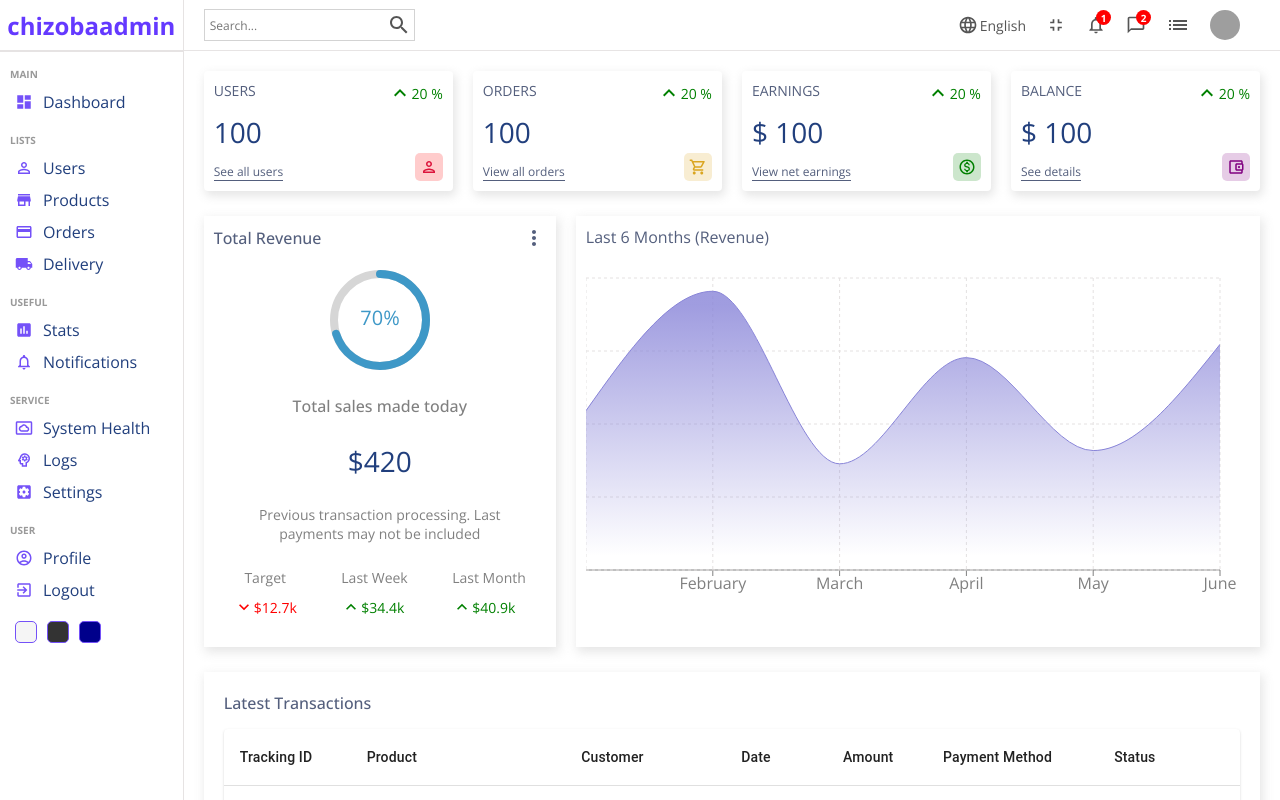
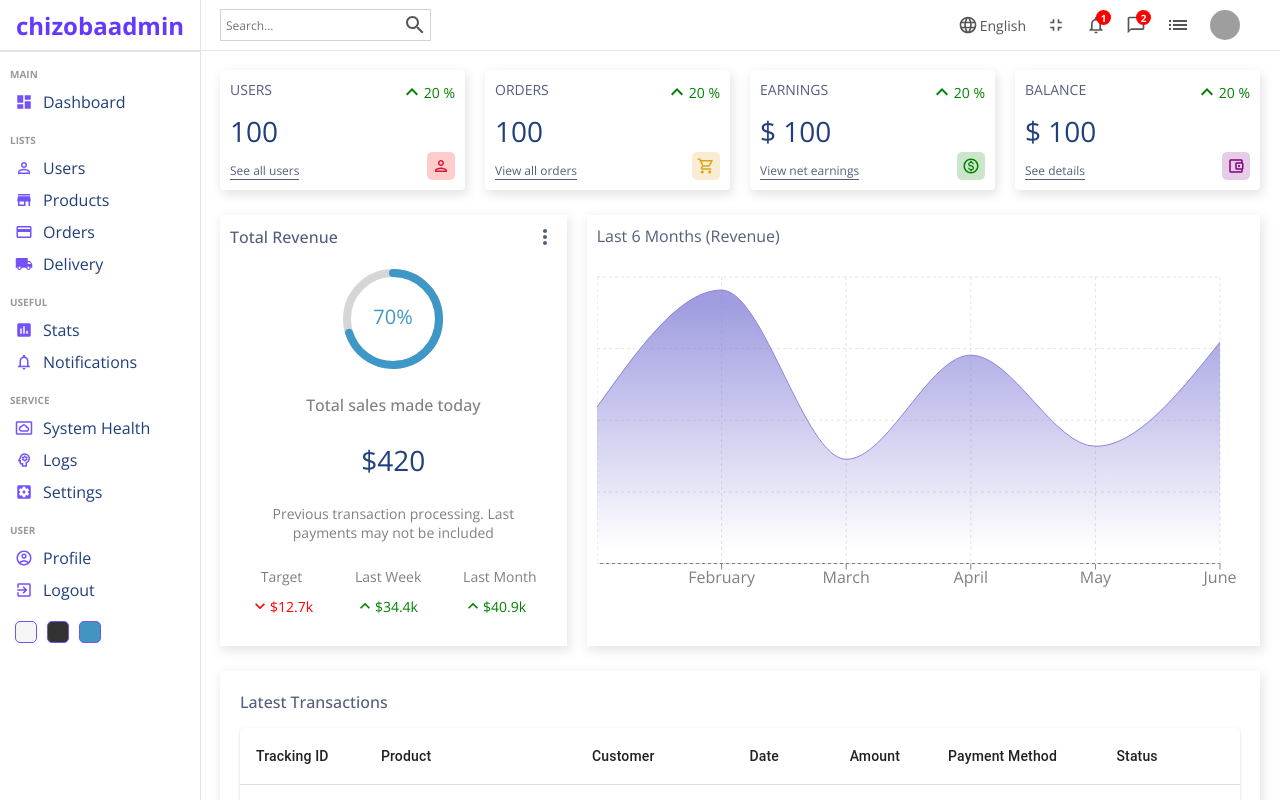
Before and after one commit to chizobavictory/react_dashboard, a React (Create React App) app: page / in a window 1280 px wide. Shown: the top 800 px of the page. Built offline with nearby package versions, Linux system fonts and the light colour scheme; grey boxes are pictures that could not be loaded.

Commit message:
navbar styling

```diff
--- a/src/components/navbar/navbar.scss
+++ b/src/components/navbar/navbar.scss
@@ -1,12 +1,15 @@
 .navbar {
   height: 50px;
+  background-color: white;
   border-bottom: 0.5px solid rgb(231, 228, 228);
   display: flex;
-  // position: sticky;
-  // top: 0;
   align-items: center;
   font-size: 14px;
   color: #555;
+  position: fixed;
+  top: 0;
+  left: 0;
+  right: 0;
 
   .wrapper {
     width: 100%;
@@ -20,6 +23,7 @@
       align-items: center;
       border: 0.5px solid lightgray;
       padding: 3px;
+      margin-left: 200px;
 
       input {
         border: none;
@@ -42,7 +46,7 @@
         margin-right: 20px;
         position: relative;
 
-        .language{
+        .language {
           margin-left: 2px;
         }
 
--- a/src/components/sidebar/sidebar.scss
+++ b/src/components/sidebar/sidebar.scss
@@ -3,6 +3,12 @@
   border-right: 0.5px solid rgb(230, 227, 227);
   min-height: 100vh;
   background-color: white;
+  position: fixed;
+  top: 0;
+  bottom: 0;
+  left: 0;
+  width: 200px;
+  z-index: 1;
   // position: fixed;
 
   .top {
@@ -84,7 +90,7 @@
               background-color: #333;
           }
           &:nth-child(3){
-              background-color: darkblue;
+              background-color: #4195c0;
           }
       }
   }
--- a/src/pages/home/home.scss
+++ b/src/pages/home/home.scss
@@ -1,8 +1,10 @@
 .home {
   display: flex;
+  padding-top: 50px;
 
   .homeContainer {
     flex: 6;
+    padding-left: 200px;
 
     .widgets,
     .charts {
--- a/src/style/dark.scss
+++ b/src/style/dark.scss
@@ -15,6 +15,7 @@
   }
 
   .navbar {
+    background-color: #111;
     color: rgb(191, 191, 191);
     border-color: #333;
 
@@ -29,17 +30,16 @@
 
     .top {
       .logo {
-        color: rgb(191, 191, 191);
+        color: #4195c0;
       }
     }
     hr {
       border-color: #333;
     }
 
-    span{
+    span {
       color: rgb(191, 191, 191);
-
-  }
+    }
 
     ul {
       li {
@@ -48,7 +48,7 @@
         }
 
         .icon {
-          color: rgb(191, 191, 191);
+          color: #4195c0;
         }
       }
     }
@@ -56,7 +56,7 @@
 
   .datatable {
     .datagrid {
-      color: rgb(191, 191, 191);
+      color: gray;
       border: none;
 
       .viewButton,
@@ -68,7 +68,39 @@
     }
   }
 
-  input{
-      background-color: transparent;
+  .featured {
+    .top {
+      color: rgb(191, 191, 191);
+    }
+  }
+
+  .chart {
+    .title {
+      color: rgb(191, 191, 191);
+    }
+  }
+
+  .widget {
+    .left {
+      .title {
+        color: rgb(191, 191, 191);
+      }
+      .link {
+        color: gray;
+      }
+      .counter {
+        color: #4195c0;
+      }
+    }
+  }
+
+  .home {
+    .listTitle {
+      color: rgb(191, 191, 191);
+    }
+  }
+
+  input {
+    background-color: transparent;
   }
 }
```
Also changed, not shown: src/pages/home/Home.tsx (+17 -17 lines).
